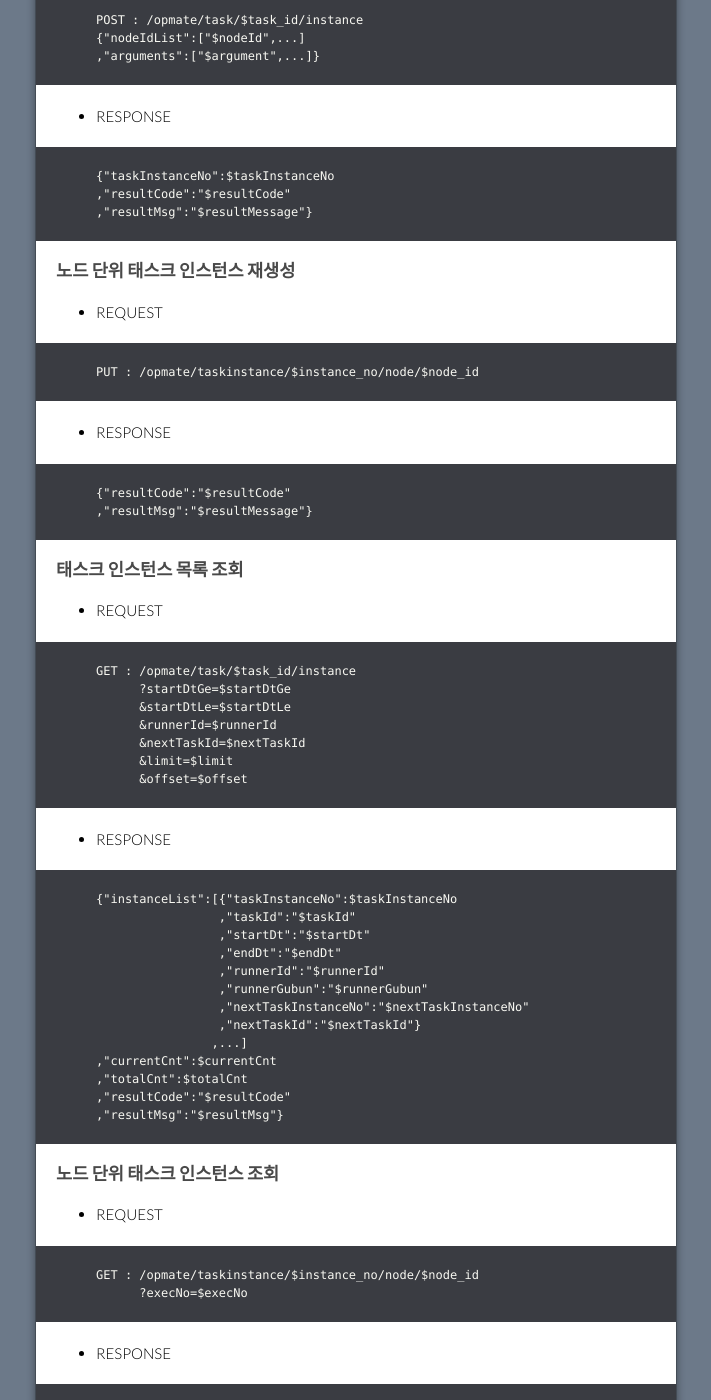
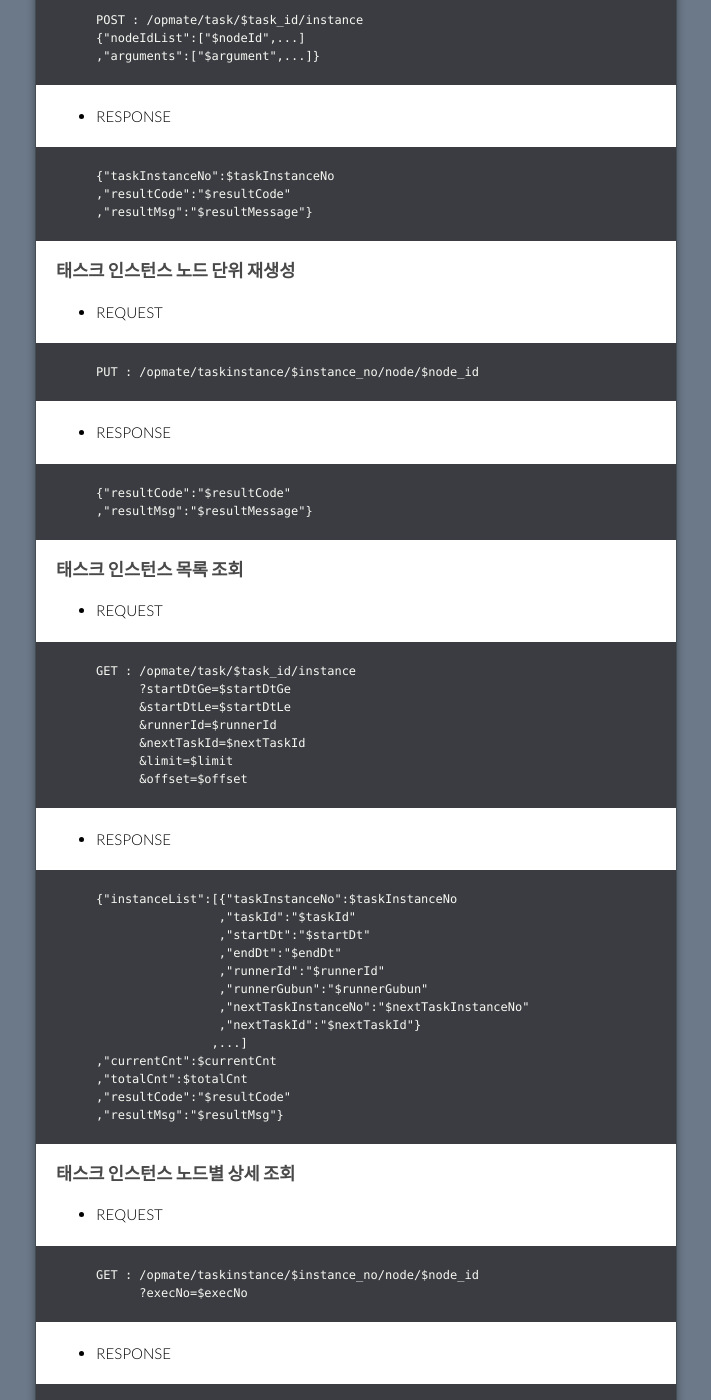
Before and after one commit to opmate/opmate.github.io, a Jekyll site: the page built from document/ApiReference.md, in a window 1280 px wide and 1400 px high, scrolled down 2622 px. Shown: the whole window, without its empty margins (284-995 px from the left). Built offline with Jekyll 4.4.1, drawn with Linux system fonts in a browser that asks for light colours; our own code applies the rules of GitHub Pages for plain Markdown files; a script that is not in the unit is left out; the repository's description, which GitHub fills in, is left out; some of the changed text lies outside the part shown.

Commit message:
Update ApiReference.md

````diff
--- a/document/ApiReference.md
+++ b/document/ApiReference.md
@@ -136,7 +136,7 @@ JSON 데이터 형식의 Indentation은 가독성을 위한 것으로 실제의
   ,"resultMsg":"$resultMessage"}
   ```
 
-### 노드 단위 태스크 인스턴스 재생성
+### 태스크 인스턴스 노드 단위 재생성
 
 - REQUEST
 
@@ -184,7 +184,7 @@ JSON 데이터 형식의 Indentation은 가독성을 위한 것으로 실제의
   ```
 
 
-### 노드 단위 태스크 인스턴스 조회
+### 태스크 인스턴스 노드별 상세 조회
 
 - REQUEST
 
@@ -213,7 +213,7 @@ JSON 데이터 형식의 Indentation은 가독성을 위한 것으로 실제의
   ,"resultMsg":"$resultMsg"}
   ```
 
-### 전체 노드 태스크 인스턴스 조회
+### 태스크 인스턴스 노드별 상세 목록 조회
 
 - REQUEST
 
````
